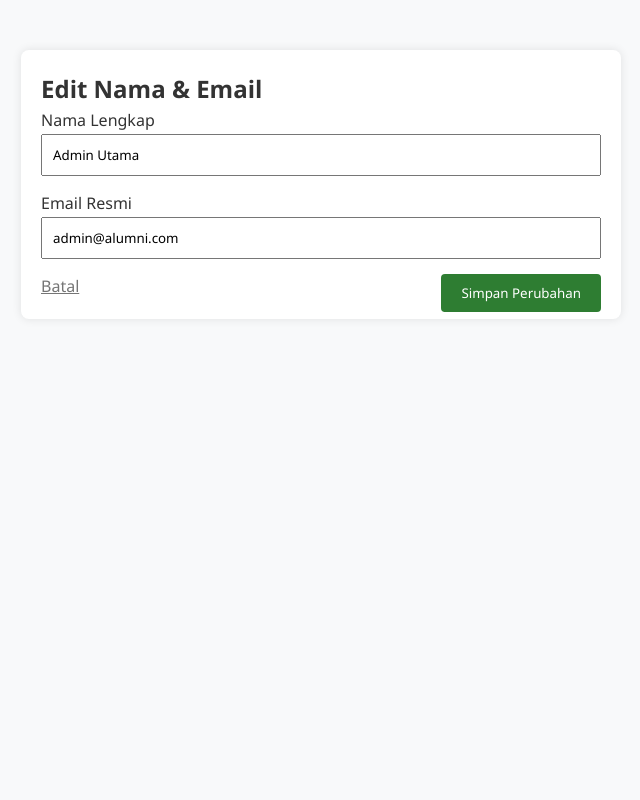
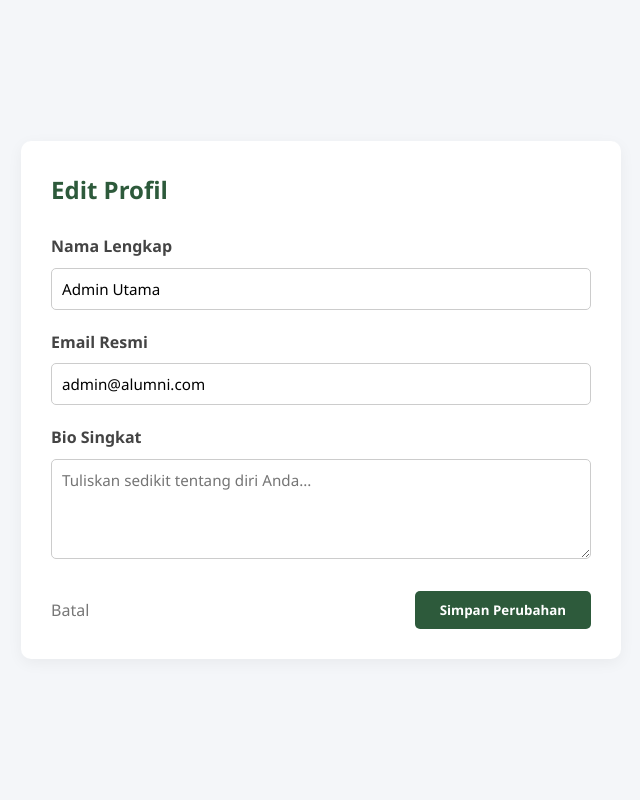
Before and after one commit to Dianparadise/UAS-PEMWEB, a PHP site: page /edit_profil.php in a window 1280 px wide. Shown: the whole page, without its empty margins (319-959 px from the left). Run offline with PHP 8.4, Linux system fonts and the light colour scheme; a user stored in the database is signed in; data comes from the database, SQL or seed files in the repository.

Commit message:
Fiksasi Banget inimah (lagi)

```diff
--- a/app/controller/ForgotPasswordController.php
+++ b/app/controller/ForgotPasswordController.php
@@ -5,18 +5,16 @@ require_once '../../config/koneksi.php';
 if ($_SERVER['REQUEST_METHOD'] == 'POST') {
     $email = mysqli_real_escape_string($conn, $_POST['email']);
 
-    // Cari tahu apakah email terdaftar di tabel users
+
     $query = mysqli_query($conn, "SELECT * FROM users WHERE email='$email'");
 
     if (mysqli_num_rows($query) > 0) {
-        // Jika ketemu, simpan tanda keamanan di session bahwa email ini diizinkan reset password
+
         $_SESSION['reset_email'] = $email;
 
-        // Alihkan ke halaman input password baru
         header("location: ../../public/reset_password.php");
         exit;
     } else {
-        // Jika email tidak terdaftar
         header("location: ../../public/forgot_password.php?pesan=not_found");
         exit;
     }
--- a/app/controller/RegisterController.php
+++ b/app/controller/RegisterController.php
@@ -10,7 +10,6 @@ $password = md5($_POST['password']);
 $konfirmasi_password = md5($_POST['konfirmasi_password']);
 
 // 2. VALIDASI ANGKATAN (WAJIB DIISI!)
-// Jika kosong, langsung tolak dan kembalikan ke halaman register
 if (empty($_POST['angkatan'])) {
     header("location:../../public/register.php?pesan=angkatan_kosong");
     exit;
--- a/asset/css/style.css
+++ b/asset/css/style.css
@@ -1614,3 +1614,96 @@ body {
         width: 100% !important;
     }
 }
+
+/* =========================================
+   HALAMAN EDIT PROFIL
+========================================= */
+.edit-profile-body {
+    background-color: #f4f6f9;
+    display: flex;
+    justify-content: center;
+    align-items: center;
+    min-height: 100vh;
+    margin: 0;
+}
+
+.edit-profile-box {
+    background: white;
+    width: 100%;
+    max-width: 600px;
+    padding: 30px;
+    border-radius: 10px;
+    box-shadow: 0 4px 15px rgba(0, 0, 0, 0.05);
+}
+
+.edit-profile-box h2 {
+    color: #2d5a3b;
+    margin-bottom: 25px;
+}
+
+.edit-form-group {
+    margin-bottom: 20px;
+}
+
+.edit-form-group label {
+    display: block;
+    font-weight: 600;
+    color: #444;
+    margin-bottom: 8px;
+}
+
+.edit-form-input,
+.edit-form-textarea {
+    width: 100%;
+    padding: 10px;
+    border: 1px solid #ccc;
+    border-radius: 5px;
+    outline: none;
+    font-family: inherit;
+    font-size: 0.95rem;
+    transition: border-color 0.3s;
+}
+
+.edit-form-input:focus,
+.edit-form-textarea:focus {
+    border-color: #2d5a3b;
+}
+
+.edit-form-textarea {
+    resize: vertical;
+    /* User bisa menarik tinggi kotak bio */
+    min-height: 100px;
+}
+
+.edit-form-actions {
+    display: flex;
+    justify-content: space-between;
+    align-items: center;
+    margin-top: 25px;
+}
+
+.btn-batal {
+    color: #777;
+    text-decoration: none;
+    font-weight: 500;
+}
+
+.btn-batal:hover {
+    color: #333;
+    text-decoration: underline;
+}
+
+.btn-simpan-profil {
+    padding: 10px 25px;
+    background: #2d5a3b;
+    color: white;
+    border: none;
+    border-radius: 5px;
+    font-weight: bold;
+    cursor: pointer;
+    transition: 0.3s;
+}
+
+.btn-simpan-profil:hover {
+    background: #1e3d28;
+}
--- a/config/koneksi.php
+++ b/config/koneksi.php
@@ -1,6 +1,6 @@
 <?php
 
-$conn = mysqli_connect("localhost", "root", "", "alumni_db");
+$conn = mysqli_connect("localhost", "root", "", "alumnidb");
 
 if (!$conn) {
     die("Koneksi gagal");
--- a/public/edit_profil.php
+++ b/public/edit_profil.php
@@ -7,21 +7,24 @@ if (!isset($_SESSION['status'])) {
     exit;
 }
 
-// Gunakan email yang ada di session untuk mencari data user
 $email_session = $_SESSION['email'];
 
-// Query mengambil data berdasarkan email dari session
-$query = mysqli_query($conn, "SELECT id, nama, email FROM users WHERE email='$email_session'");
-$user = mysqli_fetch_assoc($query);
+// 1. Ambil data nama & email dari tabel users
+$query_user = mysqli_query($conn, "SELECT id, nama, email FROM users WHERE email='$email_session'");
+$user = mysqli_fetch_assoc($query_user);
 
-// Tambahan: Pastikan $user tidak null/kosong
 if (!$user) {
     echo "Data user tidak ditemukan!";
     exit;
 }
 
-// Sekarang $user['id'] akan berisi ID yang benar
-$_SESSION['user_id'] = $user['id'];
+$user_id = $user['id'];
+$_SESSION['user_id'] = $user_id;
+
+// 2. Ambil data bio dari tabel alumni_profiles (Diubah menjadi 'bio' sesuai databasemu)
+$query_profil = mysqli_query($conn, "SELECT bio FROM alumni_profiles WHERE user_id='$user_id'");
+$profil = mysqli_fetch_assoc($query_profil);
+$bio = $profil['bio'] ?? '';
 ?>
 
 <!DOCTYPE html>
@@ -29,29 +32,42 @@ $_SESSION['user_id'] = $user['id'];
 
 <head>
     <meta charset="UTF-8">
+    <meta name="viewport" content="width=device-width, initial-scale=1.0">
     <title>Edit Profil - SIJA</title>
+    <!-- Memanggil file style.css -->
     <link rel="stylesheet" href="../asset/css/style.css">
 </head>
 
-<body>
-    <div class="container"
-        style="max-width: 600px; margin: 50px auto; padding: 20px; background: white; border-radius: 8px; box-shadow: 0 0 10px rgba(0,0,0,0.1);">
-        <h2>Edit Nama & Email</h2>
+<body class="edit-profile-body">
+    <div class="edit-profile-box">
+        <h2>Edit Profil</h2>
+
         <form action="../app/controller/UpdateProfilController.php" method="POST">
-            <div style="margin-bottom: 15px;">
+
+            <div class="edit-form-group">
                 <label>Nama Lengkap</label>
-                <input type="text" name="nama" value="<?= htmlspecialchars($user['nama']) ?>" required
-                    style="width: 100%; padding: 10px;">
+                <input type="text" name="nama" class="edit-form-input" value="<?= htmlspecialchars($user['nama']) ?>"
+                    required>
             </div>
-            <div style="margin-bottom: 15px;">
+
+            <div class="edit-form-group">
                 <label>Email Resmi</label>
-                <input type="email" name="email" value="<?= htmlspecialchars($user['email']) ?>" required
-                    style="width: 100%; padding: 10px;">
+                <input type="email" name="email" class="edit-form-input" value="<?= htmlspecialchars($user['email']) ?>"
+                    required>
             </div>
-            <a href="profil.php" style="color: #757575;">Batal</a>
-            <button type="submit" name="update_profil"
-                style="padding: 10px 20px; background: #2e7d32; color: white; border: none; border-radius: 4px; float: right;">Simpan
-                Perubahan</button>
+
+            <!-- Input Textarea untuk Bio Singkat (name diubah jadi 'bio') -->
+            <div class="edit-form-group">
+                <label>Bio Singkat</label>
+                <textarea name="bio" class="edit-form-textarea"
+                    placeholder="Tuliskan sedikit tentang diri Anda..."><?= htmlspecialchars($bio) ?></textarea>
+            </div>
+
+            <div class="edit-form-actions">
+                <a href="profil.php" class="btn-batal">Batal</a>
+                <button type="submit" name="update_profil" class="btn-simpan-profil">Simpan Perubahan</button>
+            </div>
+
         </form>
     </div>
 </body>
--- a/public/profil.php
+++ b/public/profil.php
@@ -280,11 +280,11 @@ $queryRequest = $data['request'];
     </div>
 
     <script>
-        // Ambil semua menu kiri dan semua kotak konten (section) di kanan
+
         const menuItems = document.querySelectorAll('.sidebar-menu .menu-item:not(.logout-link)');
         const sections = document.querySelectorAll('.profile-main-content .content-section');
 
-        // Aturan deteksi: jalankan fungsi ketika 50% (0.5) bagian section terlihat di layar
+
         const observerOptions = {
             root: null,
             rootMargin: '0px',
--- a/public/register.php
+++ b/public/register.php
@@ -19,7 +19,7 @@
         </div>
 
         <?php
-        // Memasukkan SEMUA kondisi ke dalam pelindung isset() agar tidak error
+
         if (isset($_GET['pesan'])) {
             if ($_GET['pesan'] == "password_beda") {
                 echo "<p style='color: #dc143c; text-align: center; margin-bottom: 15px; font-weight: bold; background-color: #ffdce0; padding: 10px; border-radius: 5px;'>Password dan Konfirmasi tidak cocok!</p>";
```
Also changed, not shown: app/controller/AuthController.php (+5 -5 lines), app/controller/HomeController.php (+2 -7 lines), app/controller/LoginController.php (+7 -12 lines), app/controller/ProfileController.php (+1 -6 lines), app/controller/ProsesResetPassword.php (+1 -6 lines), app/controller/UpdateProfilController.php (+29 -7 lines), 1 other file.
